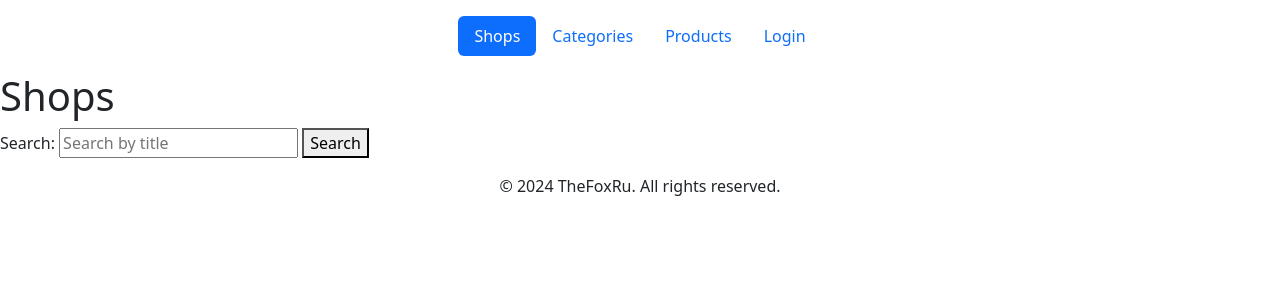
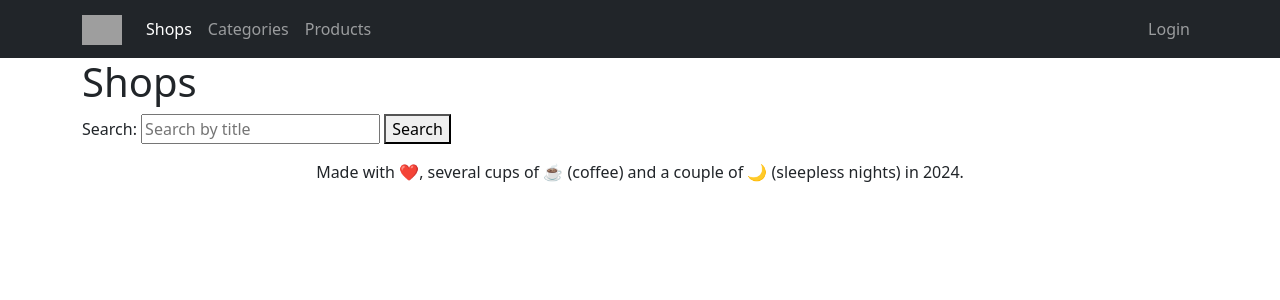
Before and after one commit to TheFoxKD/python-django-test-task, a Django app: page /shop/ in a window 1280 px wide. Shown: the top 300 px of the page. Run offline with Django 5.2, Linux system fonts and the light colour scheme; data that the repository does not hold is empty; parts of the project's set-up code (start-up, migrations or seed data) failed here and were passed over; some libraries are stand-ins or nearby versions; grey boxes are pictures that could not be loaded.

Commit message:
Update template paths and dependencies for shop-related pages

```diff
--- a/web/templates/core/extend_base.html
+++ b/web/templates/core/extend_base.html
@@ -1,8 +1,9 @@
 {% extends "base.html" %}
+
 {% load static %}
 
 {% block css %}
-    <link rel="stylesheet" href="{% static 'core/css/bootstrap.css' %}"/>
+    <link rel="stylesheet" href="{% static 'core/bootstrap/css/bootstrap.css' %}"/>
 {% endblock css %}
 
 {% block  body %}
@@ -10,10 +11,16 @@
         {% include 'core/includes/navbar.html' %}
     </header>
     <main>
-        {% block content %}
-        {% endblock content %}
+        <div class="container">
+            {% block content %}
+            {% endblock content %}
+        </div>
     </main>
     <footer>
         {% include 'core/includes/footer.html' %}
     </footer>
 {% endblock body %}
+
+{% block js %}
+    <script src="{% static 'core/bootstrap/js/bootstrap.js' %}"></script>
+{% endblock js %}
--- a/web/templates/core/includes/footer.html
+++ b/web/templates/core/includes/footer.html
@@ -1,6 +1,6 @@
-<div class="container">
-    <p class="text-center">© <span id="currentYear"></span> TheFoxRu. All rights reserved.</p>
-</div>
+<p class="text-center">Made with ❤️, several cups of ☕ (coffee) and a couple of 🌙 (sleepless nights) in <span
+        id="currentYear"></span>.</p>
+
 <script>
-    document.getElementById('currentYear').textContent = new Date().getFullYear();
+    document.getElementById('currentYear').textContent = String(new Date().getFullYear());
 </script>
--- a/web/templates/core/includes/navbar.html
+++ b/web/templates/core/includes/navbar.html
@@ -1,10 +1,30 @@
-<div class="container">
-    <header class="d-flex justify-content-center py-3">
-        <ul class="nav nav-pills">
-            <li class="nav-item"><a href="#" class="nav-link active" aria-current="page">Shops</a></li>
-            <li class="nav-item"><a href="#" class="nav-link">Categories</a></li>
-            <li class="nav-item"><a href="#" class="nav-link">Products</a></li>
-            <li class="nav-item"><a href="#" class="nav-link">Login</a></li>
-        </ul>
-    </header>
-</div>
+{% load static %}
+<nav class="navbar navbar-expand-lg navbar-dark bg-dark">
+    <div class="container">
+        <a class="navbar-brand" href="#">
+            <img src="{% static 'images/logo.png' %}" alt="Logo" height="30">
+        </a>
+        <button class="navbar-toggler" type="button" data-bs-toggle="collapse" data-bs-target="#navbarNav"
+                aria-controls="navbarNav" aria-expanded="false" aria-label="Toggle navigation">
+            <span class="navbar-toggler-icon"></span>
+        </button>
+        <div class="collapse navbar-collapse" id="navbarNav">
+            <ul class="navbar-nav me-auto mb-2 mb-lg-0">
+                <li class="nav-item">
+                    <a class="nav-link active" aria-current="page" href="#">Shops</a>
+                </li>
+                <li class="nav-item">
+                    <a class="nav-link" href="#">Categories</a>
+                </li>
+                <li class="nav-item">
+                    <a class="nav-link" href="#">Products</a>
+                </li>
+            </ul>
+            <ul class="navbar-nav ms-auto mb-2 mb-lg-0">
+                <li class="nav-item">
+                    <a class="nav-link" href="#">Login</a>
+                </li>
+            </ul>
+        </div>
+    </div>
+</nav>
```
Also changed, not shown: 1 other file.
